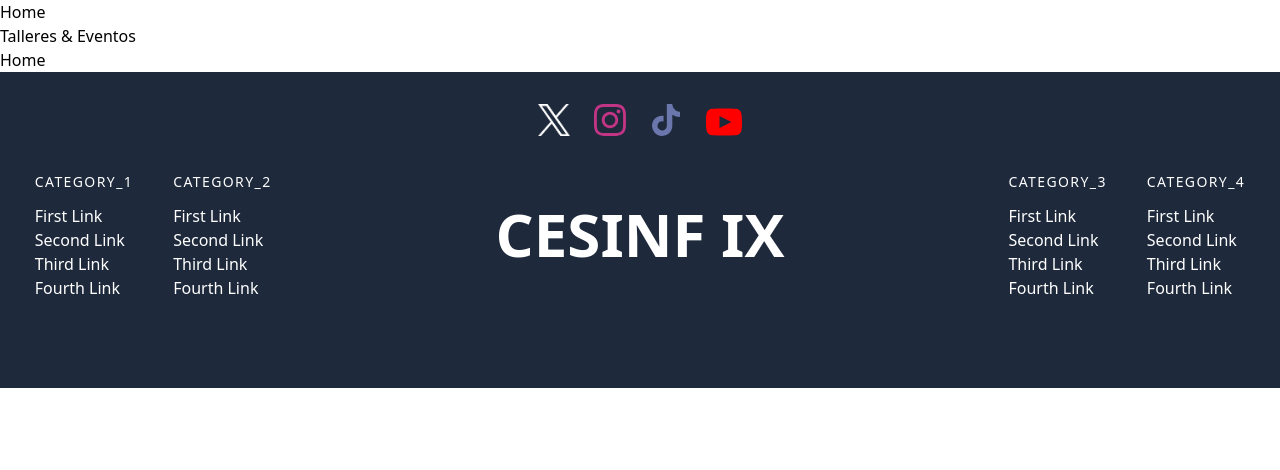
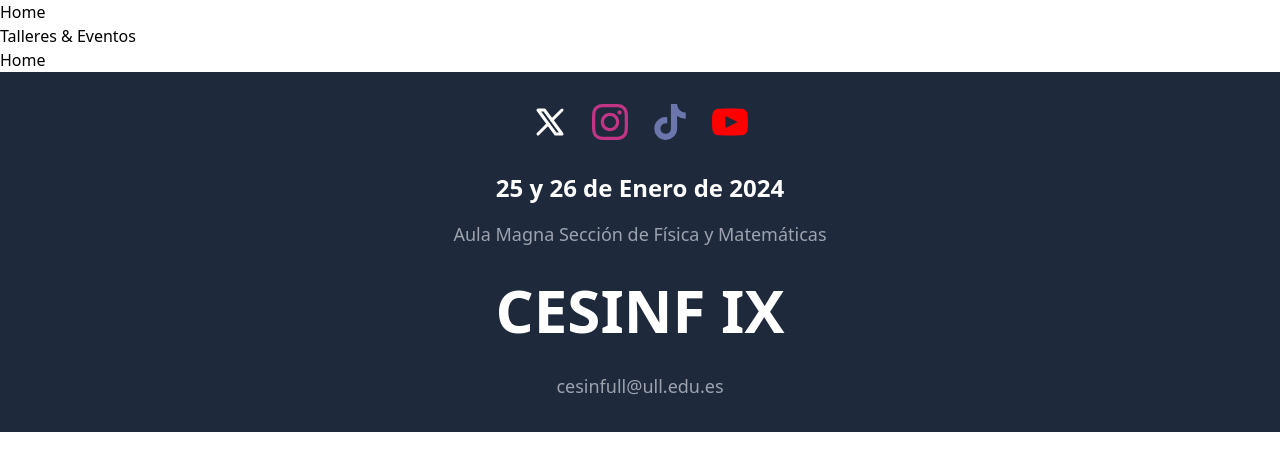
Before and after one commit to CESINFULL/cesinfull.com, a React (Vite) app: page / in a window 1280 px wide. Shown: the top 470 px of the page. Built offline with nearby package versions, Linux system fonts and the light colour scheme.

Commit message:
Refactor social media icons in Footer component

```diff
--- a/src/components/Footer.tsx
+++ b/src/components/Footer.tsx
@@ -1,23 +1,31 @@
-import x_icon from "../img/x_icon.png";
-
 const Footer = () => {
   return (
     <section className="bg-slate-800">
         <div className="mx-auto space-y-8 overflow-hidden">
             <div className="flex justify-center mt-8 space-x-6">
-                <a href="#" className="text-gray-400 hover:text-gray-500">
+                <a href="https://twitter.com/CESINFULL" className="text-gray-400 hover:text-gray-500">
                     <span className="sr-only">X</span>
-                    <img
-                      src={x_icon}
-                      alt="X logo"
-                      className="h-8 w-8"
-                    />
+                    <svg
+                      xmlns="http://www.w3.org/2000/svg"
+                      className="h-9 w-9"
+                      width="24"
+                      height="24"
+                      viewBox="0 0 24 24"
+                      stroke-width="2"
+                      stroke="white"
+                      fill="none"
+                      stroke-linecap="round"
+                      stroke-linejoin="round">
+                      <path stroke="none" d="M0 0h24v24H0z" fill="none" />
+                      <path d="M4 4l11.733 16h4.267l-11.733 -16z" />
+                      <path d="M4 20l6.768 -6.768m2.46 -2.46l6.772 -6.772" />
+                    </svg>
                 </a>
-                <a href="#" className="text-gray-400 hover:text-gray-500">
+                <a href="https://www.instagram.com/cesinfull" className="text-gray-400 hover:text-gray-500">
                     <span className="sr-only">Instagram</span>
                     <svg
                       xmlns="http://www.w3.org/2000/svg"
-                      className="h-8 w-8"
+                      className="h-9 w-9"
                       fill="currentColor"
                       style={{ color: "#c13584" }}
                       viewBox="0 0 24 24"
@@ -25,11 +33,11 @@ const Footer = () => {
                       <path d="M12 2.163c3.204 0 3.584.012 4.85.07 3.252.148 4.771 1.691 4.919 4.919.058 1.265.069 1.645.069 4.849 0 3.205-.012 3.584-.069 4.849-.149 3.225-1.664 4.771-4.919 4.919-1.266.058-1.644.07-4.85.07-3.204 0-3.584-.012-4.849-.07-3.26-.149-4.771-1.699-4.919-4.92-.058-1.265-.07-1.644-.07-4.849 0-3.204.013-3.583.07-4.849.149-3.227 1.664-4.771 4.919-4.919 1.266-.057 1.645-.069 4.849-.069zm0-2.163c-3.259 0-3.667.014-4.947.072-4.358.2-6.78 2.618-6.98 6.98-.059 1.281-.073 1.689-.073 4.948 0 3.259.014 3.668.072 4.948.2 4.358 2.618 6.78 6.98 6.98 1.281.058 1.689.072 4.948.072 3.259 0 3.668-.014 4.948-.072 4.354-.2 6.782-2.618 6.979-6.98.059-1.28.073-1.689.073-4.948 0-3.259-.014-3.667-.072-4.947-.196-4.354-2.617-6.78-6.979-6.98-1.281-.059-1.69-.073-4.949-.073zm0 5.838c-3.403 0-6.162 2.759-6.162 6.162s2.759 6.163 6.162 6.163 6.162-2.759 6.162-6.163c0-3.403-2.759-6.162-6.162-6.162zm0 10.162c-2.209 0-4-1.79-4-4 0-2.209 1.791-4 4-4s4 1.791 4 4c0 2.21-1.791 4-4 4zm6.406-11.845c-.796 0-1.441.645-1.441 1.44s.645 1.44 1.441 1.44c.795 0 1.439-.645 1.439-1.44s-.644-1.44-1.439-1.44z" />
                     </svg>
                 </a>
-                <a href="#" className="text-gray-400 hover:text-gray-500">
+                <a href="https://www.tiktok.com/@cesinfull" className="text-gray-400 hover:text-gray-500">
                     <span className="sr-only">TikTok</span>
                     <svg
                       xmlns="http://www.w3.org/2000/svg"
-                      className="h-8 w-8"
+                      className="h-9 w-9"
                       viewBox="0 0 448 512"
                       style={{ color: "#6a76ac" }}
                     >
@@ -39,7 +47,7 @@ const Footer = () => {
                       />
                     </svg>
                 </a>
-                <a href="#" className="text-gray-400 hover:text-gray-500">
+                <a href="https://www.youtube.com/cesinfull" className="text-gray-400 hover:text-gray-500">
                   <span className="sr-only">YouTube</span>
                   <svg
                     xmlns="http://www.w3.org/2000/svg"
@@ -52,80 +60,13 @@ const Footer = () => {
                   </svg>
                 </a>
             </div>
-            <div className="sm:flex sm:justify-center sm:space-x-56">
-              <div className="flex justify-center space-x-10">
-                  <div className="">
-                    <h2 className="title-font font-medium text-white tracking-widest text-sm mb-3">CATEGORY_1</h2>
-                    <nav className="list-none">
-                      <li>
-                        <a href="#" className="text-white hover:text-blue-600">First Link</a>
-                      </li>
-                      <li>
-                        <a href="#" className="text-white hover:text-blue-600">Second Link</a>
-                      </li>
-                      <li>
-                        <a href="#" className="text-white hover:text-blue-600">Third Link</a>
-                      </li>
-                      <li>
-                        <a href="#" className="text-white hover:text-blue-600">Fourth Link</a>
-                      </li>
-                    </nav>
-                  </div>
-                  <div className="">
-                    <h2 className="title-font font-medium text-white tracking-widest text-sm mb-3">CATEGORY_2</h2>
-                    <nav className="list-none">
-                      <li>
-                        <a href="#" className="text-white hover:text-blue-600">First Link</a>
-                      </li>
-                      <li>
-                        <a href="#" className="text-white hover:text-blue-600">Second Link</a>
-                      </li>
-                      <li>
-                        <a href="#" className="text-white hover:text-blue-600">Third Link</a>
-                      </li>
-                      <li>
-                        <a href="#" className="text-white hover:text-blue-600">Fourth Link</a>
-                      </li>
-                    </nav>
-                  </div>
-              </div>
-              <h1 className="text-6xl font-bold text-white pt-8 pb-12 text-center">CESINF IX</h1>
-              <div className="flex justify-center space-x-10 mb-12">
-                  <div className="">
-                    <h2 className="title-font font-medium text-white tracking-widest text-sm mb-3">CATEGORY_3</h2>
-                    <nav className="list-none mb-10">
-                      <li>
-                        <a href="#" className="text-white hover:text-blue-600">First Link</a>
-                      </li>
-                      <li>
-                        <a href="#" className="text-white hover:text-blue-600">Second Link</a>
-                      </li>
-                      <li>
-                        <a href="#" className="text-white hover:text-blue-600">Third Link</a>
-                      </li>
-                      <li>
-                        <a href="#" className="text-white hover:text-blue-600">Fourth Link</a>
-                      </li>
-                    </nav>
-                  </div>
-                  <div className="">
-                    <h2 className="title-font font-medium text-white tracking-widest text-sm mb-3">CATEGORY_4</h2>
-                    <nav className="list-none mb-10">
-                      <li>
-                        <a href="#" className="text-white hover:text-blue-600">First Link</a>
-                      </li>
-                      <li>
-                        <a href="#" className="text-white hover:text-blue-600">Second Link</a>
-                      </li>
-                      <li>
-                        <a href="#" className="text-white hover:text-blue-600">Third Link</a>
-                      </li>
-                      <li>
-                        <a href="#" className="text-white hover:text-blue-600">Fourth Link</a>
-                      </li>
-                    </nav>
-                  </div>
-              </div>
+            <div className="flex flex-col items-center space-y-4">
+              <h1 className="text-2xl font-bold text-white">25 y 26 de Enero de 2024</h1>
+              <p className="text-gray-400 text-lg">Aula Magna Sección de Física y Matemáticas</p>
+            </div>
+            <h1 className="text-6xl font-bold text-white text-center">CESINF IX</h1>
+            <div className="flex flex-col items-center pb-8">
+              <a href="mailto:cesinfull@ull.edu.es" className="text-gray-400 text-lg">cesinfull@ull.edu.es</a>
             </div>
         </div>
     </section>
```
Also changed, not shown: src/img/x_icon.png (deleted).
